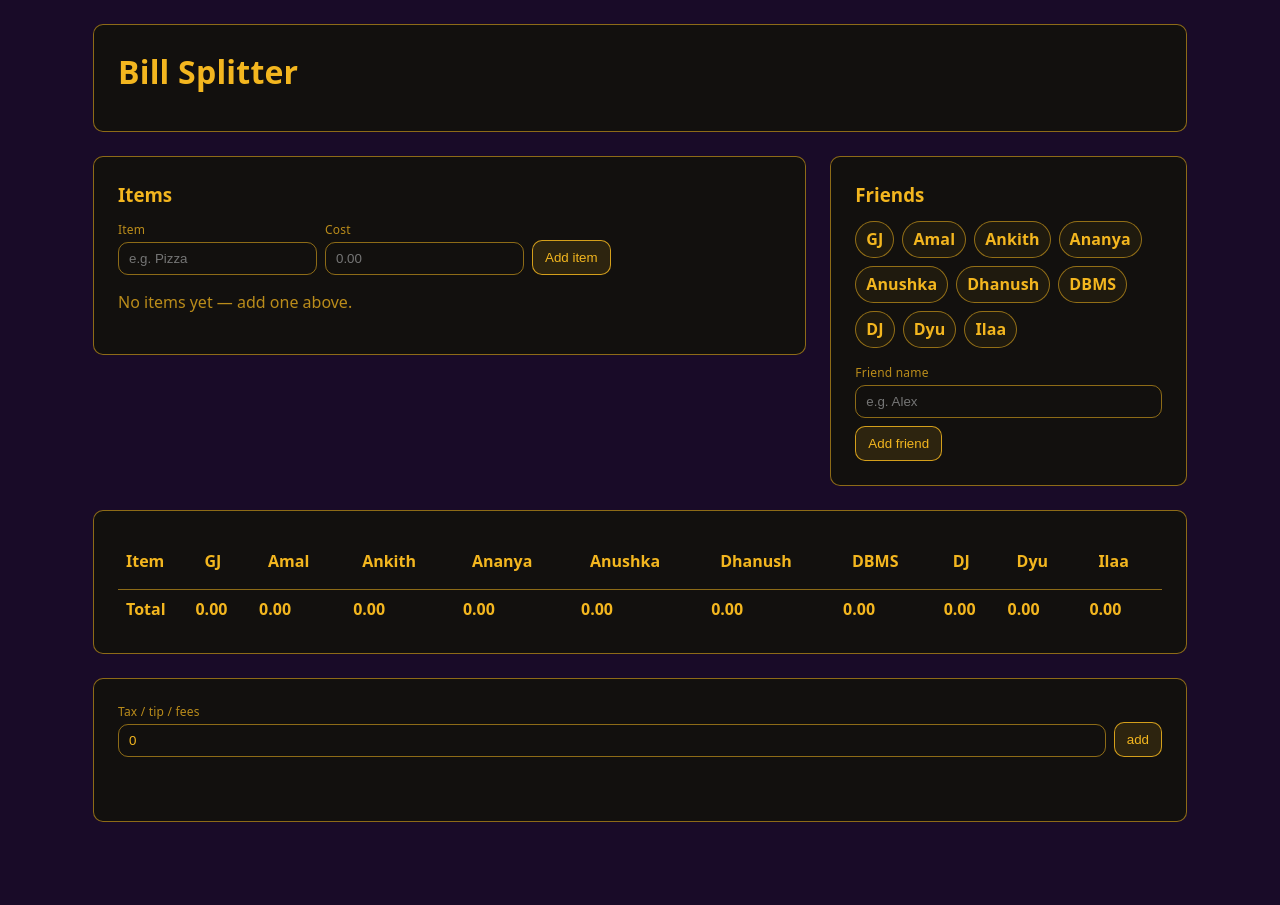
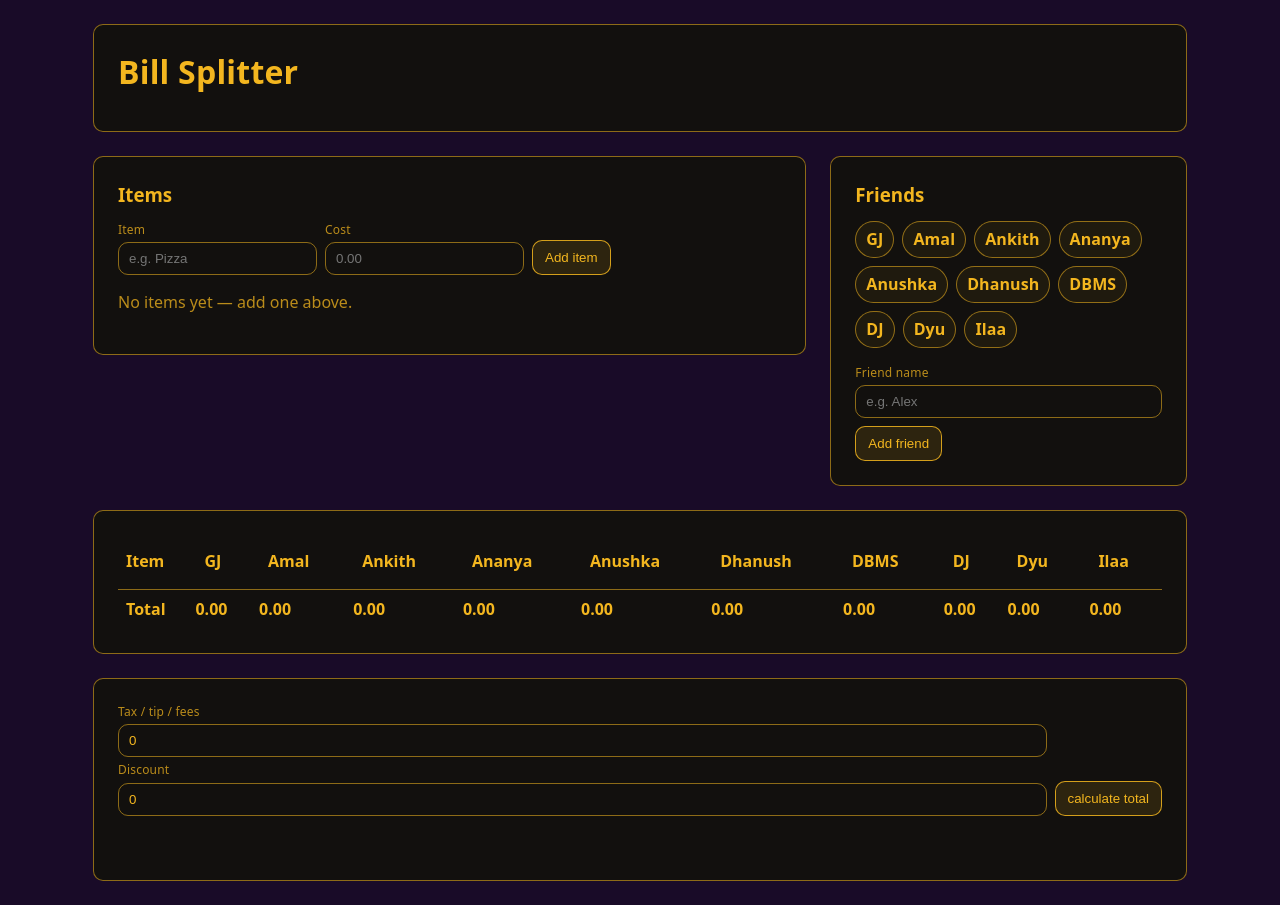
Before and after one commit to LamaAsta/BillSplitter, a React (Vite) app in the folder bill-splitter/: page / in a window 1280 px wide. Before the commit the page ends 846 px from the top, so only its background shows below. Built offline with nearby package versions, Linux system fonts and the light colour scheme.

Commit message:
discount functionality added

```diff
--- a/bill-splitter/src/components/splitTable/splitTable.tsx
+++ b/bill-splitter/src/components/splitTable/splitTable.tsx
@@ -3,22 +3,23 @@ import type { IFriend,splitTableProps } from "../../interfaces/Interaces";
 
 export function SplitTableImpl(props:splitTableProps){
     const [tax,setTax] = useState<number>(0)
+    const [discount,setDiscount] = useState<number>(0)
     const [finalSplit,setFinalSplit] = useState<IFriend[]>([])
 
-    const handleTaxChange = (tax:number)=>{
+    const handleTaxDiscountChange = (tax:number,discount:number)=>{
         console.log(props.friendsList.filter((friend:IFriend)=>friend.isActive))
         const n = props.friendsList.filter((friend:IFriend)=>friend.isActive).length
         const share = tax/n
+        const multiplier = (100-discount)/100
         const updateFriendList = props.friendsList.map((friend:IFriend) => {
             return friend.isActive ?
             {
             ...friend,
-            owes:friend.owes + share,
+            owes:(friend.owes + share)*multiplier,
             }
             :
             friend
     })
-        console.log("updated:",updateFriendList)
         setFinalSplit(updateFriendList);
     }
 
@@ -29,17 +30,23 @@ export function SplitTableImpl(props:splitTableProps){
                 <div className="taxBar">
                     <div className="taxField">
                         <div className="taxLabel">Tax / tip / fees</div>
-                    <input
-                        className="taxInput"
-                        value = {tax}
-                        onChange = {(e:any)=>setTax(e.target.value)}
-                    />
+                        <input
+                            className="taxInput"
+                            value = {tax}
+                            onChange = {(e:any)=>setTax(e.target.value)}
+                        />
+                        <div className="taxLabel">Discount</div>
+                        <input
+                            className="discountInput"
+                            value = {discount}
+                            onChange={(e:any)=>setDiscount(e.target.value)}
+                        />
                     </div>
                     <button
                         className="taxButton"
-                        onClick = {()=>handleTaxChange(tax)}
+                        onClick = {()=>handleTaxDiscountChange(tax,discount)}
                     >
-                        add
+                        calculate total
                     </button>
                 </div>
                 <div className="tableMobileView">
```
